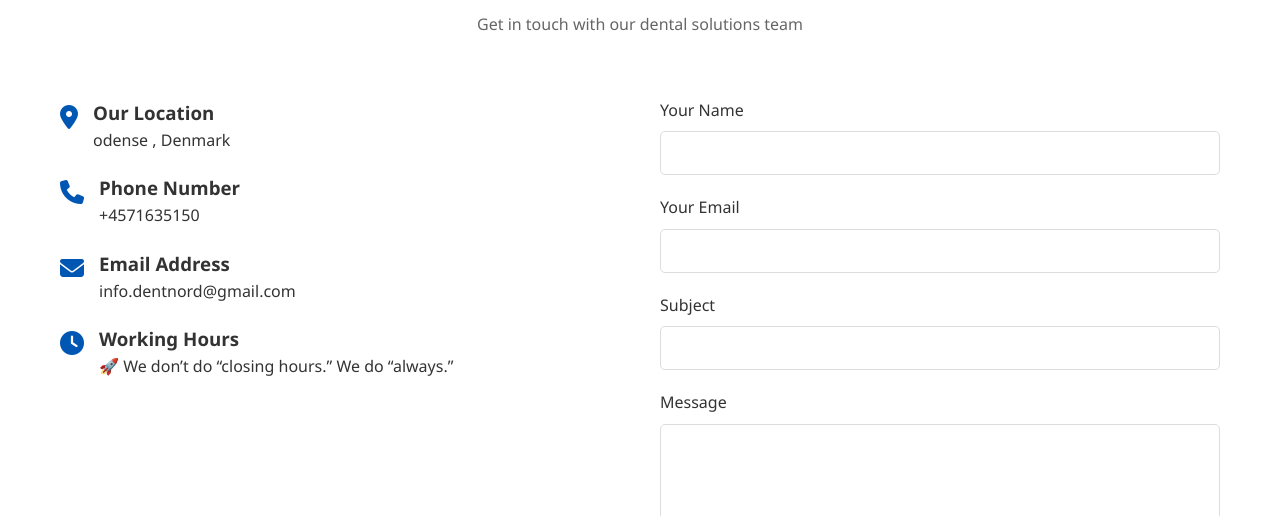
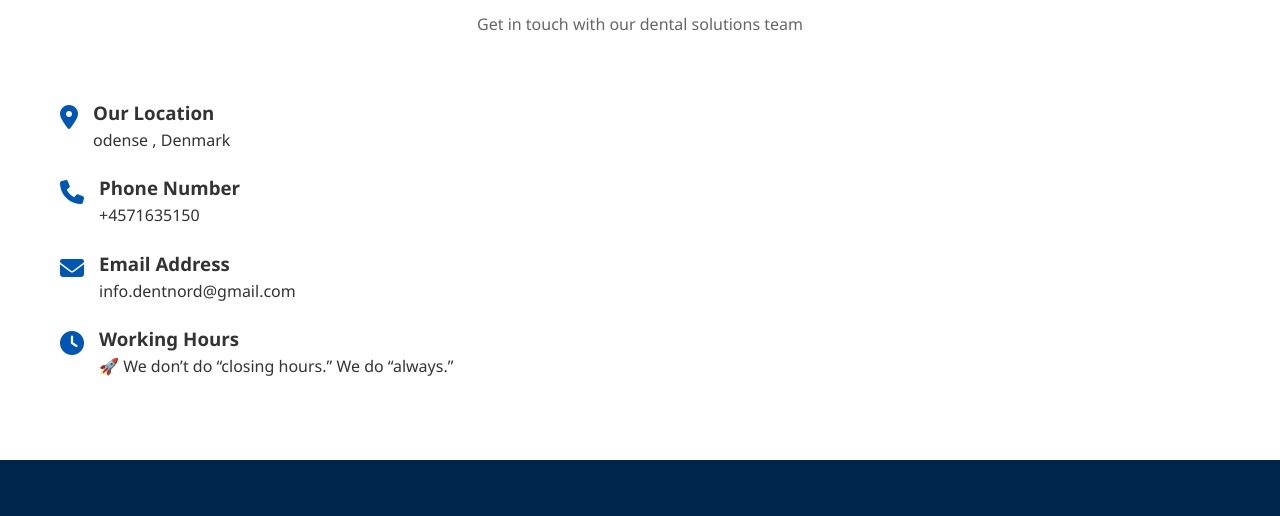
Before and after one commit to hosammistro-cmd/Landing-page, a plain HTML site: page index.html in a window 1280 px wide. Shown: the part 3998-4514 px from the top of the page. Drawn offline with Linux system fonts and the light colour scheme.

Commit message:
Remove formspree from the contact page

```diff
--- a/index.html
+++ b/index.html
@@ -747,28 +747,6 @@
             </div>
           </div>
         </div>
-        <div class="contact-form">
-          <form action="https://formspree.io/f/xvgwqbkd" method="POST">
-            <div class="form-group">
-              <label for="contact-name">Your Name</label>
-              <input type="text" id="contact-name" name="name" required>
-            </div>
-            <div class="form-group">
-              <label for="contact-email">Your Email</label>
-              <input type="email" id="contact-email" name="email" required>
-            </div>
-            <div class="form-group">
-              <label for="contact-subject">Subject</label>
-              <input type="text" id="contact-subject" name="subject" required>
-            </div>
-            <div class="form-group">
-              <label for="contact-message">Message</label>
-              <textarea id="contact-message" name="message" required></textarea>
-            </div>
-            <input type="hidden" name="_subject" value="New Contact Form Submission">
-            <button type="submit" class="submit-btn">Send Message</button>
-          </form>
-    </div>
   </section>
 
   <!-- Footer -->
```
